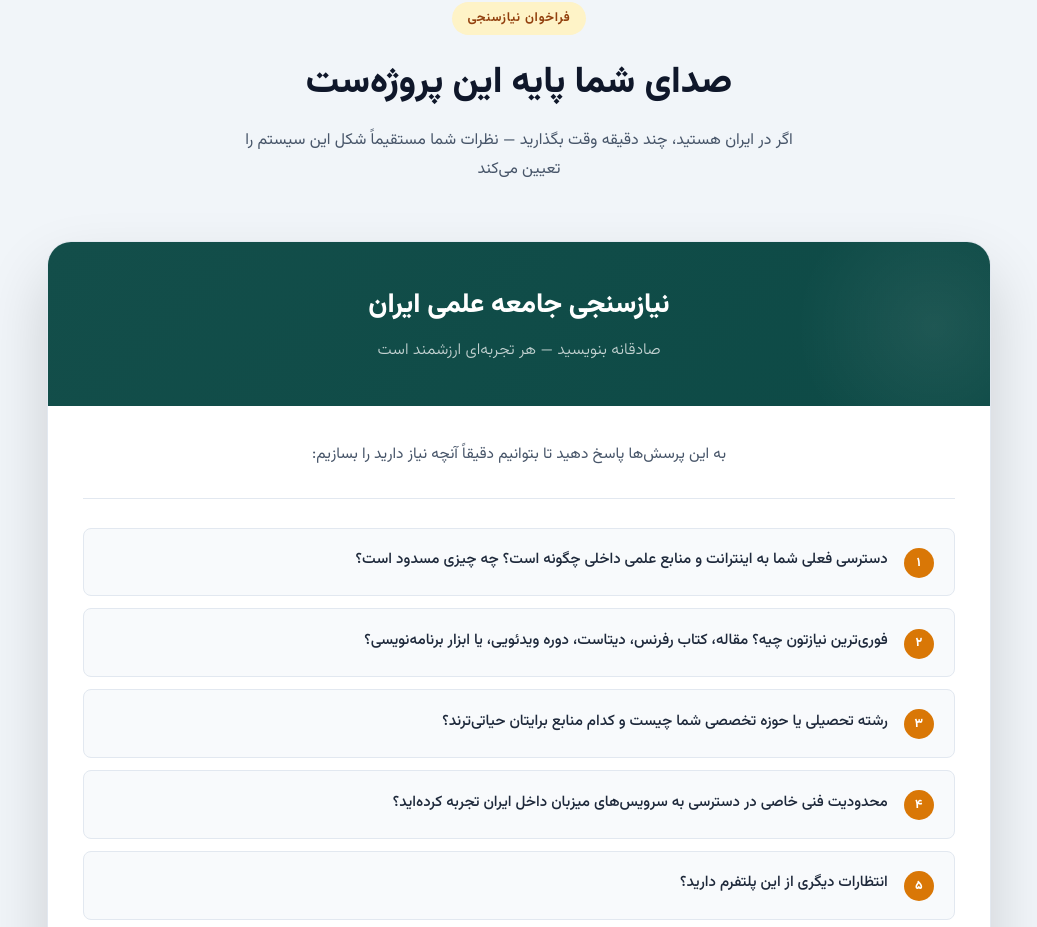
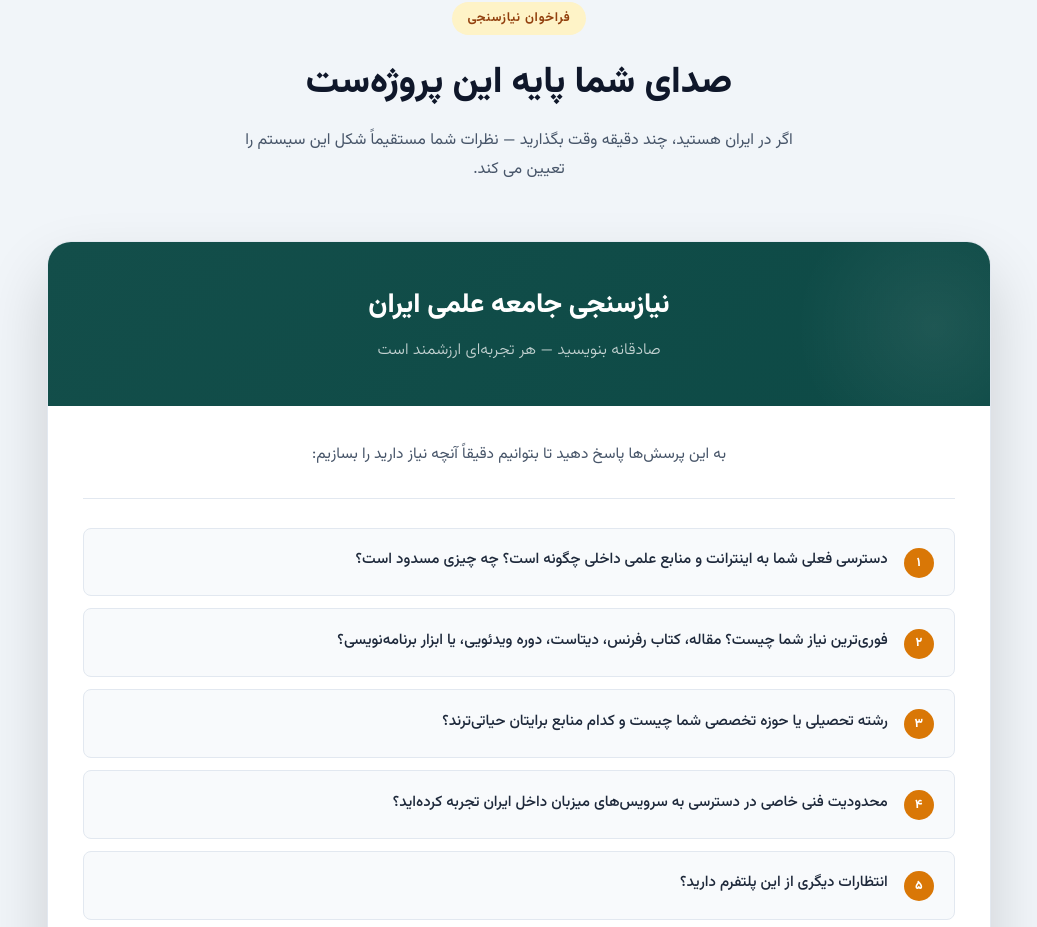
Before and after one commit to kianooshhosseini/roshana, a plain HTML site: page index.html in a window 1280 px wide. Shown: the part 2239-3166 px from the top of the page, without its empty margins (121-1158 px from the left). Drawn offline with Linux system fonts and the light colour scheme.

Commit message:
Fix phrasing in survey section of index.html
Corrected punctuation and phrasing in survey questions.

```diff
--- a/index.html
+++ b/index.html
@@ -278,7 +278,7 @@ footer small{display:block;margin-top:.5rem;font-size:.8rem;opacity:.6}
     <div class="section-header">
       <p class="section-tag reveal">فراخوان نیازسنجی</p>
       <h2 class="section-title reveal reveal-delay-1">صدای شما پایه این پروژه‌ست</h2>
-      <p class="section-desc reveal reveal-delay-2">اگر در ایران هستید، چند دقیقه وقت بگذارید — نظرات شما مستقیماً شکل این سیستم را تعیین می‌کند</p>
+      <p class="section-desc reveal reveal-delay-2">اگر در ایران هستید، چند دقیقه وقت بگذارید — نظرات شما مستقیماً شکل این سیستم را تعیین می کند.</p>
     </div>
 
     <div class="survey-wrap reveal">
@@ -290,7 +290,7 @@ footer small{display:block;margin-top:.5rem;font-size:.8rem;opacity:.6}
         <p class="survey-intro">به این پرسش‌ها پاسخ دهید تا بتوانیم دقیقاً آنچه نیاز دارید را بسازیم:</p>
         <ul class="questions-list">
           <li><span class="q-num">۱</span>دسترسی فعلی شما به اینترانت و منابع علمی داخلی چگونه است؟ چه چیزی مسدود است؟</li>
-          <li><span class="q-num">۲</span>فوری‌ترین نیازتون چیه؟ مقاله، کتاب رفرنس، دیتاست، دوره ویدئویی، یا ابزار برنامه‌نویسی؟</li>
+          <li><span class="q-num">۲</span>فوری‌ترین نیاز شما چیست؟ مقاله، کتاب رفرنس، دیتاست، دوره ویدئویی، یا ابزار برنامه‌نویسی؟</li>
           <li><span class="q-num">۳</span>رشته تحصیلی یا حوزه تخصصی شما چیست و کدام منابع برایتان حیاتی‌ترند؟</li>
           <li><span class="q-num">۴</span>محدودیت فنی خاصی در دسترسی به سرویس‌های میزبان داخل ایران تجربه کرده‌اید؟</li>
           <li><span class="q-num">۵</span>انتظارات دیگری از این پلتفرم دارید؟</li>
```
